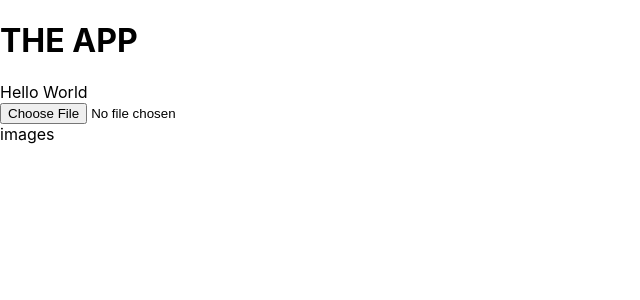
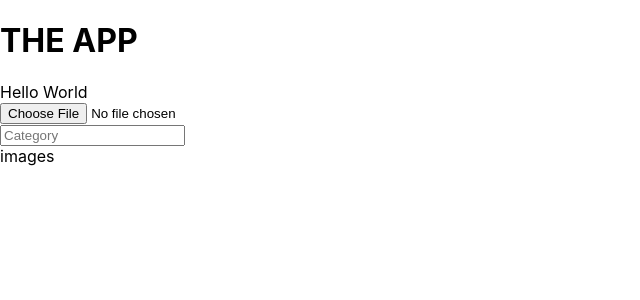
Before and after one commit to htwest/WestGallery, a Next.js app: page / in a window 1280 px wide. Shown: the top 300 px of the page, without its empty margins (0-640 px from the left). Built offline with nearby package versions, Linux system fonts and the light colour scheme; no server answers; the database is empty.

Commit message:
added basic category input to upload form

```diff
--- a/comps/ProgressBar.js
+++ b/comps/ProgressBar.js
@@ -1,9 +1,9 @@
 import { useState, useEffect } from "react";
 import useStorage from "../hooks/useStorage";
 
-const ProgressBar = ({ file, setFile }) => {
-  const { url, progress } = useStorage(file);
-  console.log(progress, url);
+const ProgressBar = ({ file, category, setFile }) => {
+  const { url, progress } = useStorage(file, category);
+  console.log(progress, url, category);
 
   useEffect(() => {
     if (url) {
--- a/comps/UploadForm.js
+++ b/comps/UploadForm.js
@@ -3,6 +3,7 @@ import ProgressBar from "./ProgressBar";
 
 const UploadForm = () => {
   const [file, setFile] = useState(null);
+  const [category, setCategory] = useState(null);
   const [error, setError] = useState(null);
 
   const types = ["image/png", "image/jpeg"];
@@ -11,12 +12,21 @@ const UploadForm = () => {
     // NOTE: currenly only selects one file at a time
     let selected = e.target.files[0];
     if (selected && types.includes(selected.type)) {
-      setFile(selected);
-      setError(null);
+      if (category) {
+        setFile(selected);
+        setError(null);
+      } else {
+        setError("Please Select an Image Category");
+      }
     } else {
       setFile(null);
       setError("Please Select an Image File");
     }
+  };
+
+  const categorySelector = (e) => {
+    let selected = e.target.value;
+    setCategory(selected);
   };
 
   return (
@@ -25,8 +35,15 @@ const UploadForm = () => {
       <div className="output">
         {error ? <div>{error}</div> : null}
         {file ? <div>{file.name}</div> : null}
-        {file ? <ProgressBar file={file} setFile={setFile} /> : null}
+        {file ? (
+          <ProgressBar file={file} category={category} setFile={setFile} />
+        ) : null}
       </div>
+      <input
+        type="text"
+        placeholder="Category"
+        onChange={categorySelector}
+      ></input>
     </form>
   );
 };
--- a/hooks/useStorage.js
+++ b/hooks/useStorage.js
@@ -5,7 +5,7 @@ import {
   timestamp,
 } from "../firebase/config";
 
-const useStorage = (file) => {
+const useStorage = (file, category) => {
   const [progress, setProgress] = useState(0);
   const [error, setError] = useState(null);
   const [url, setUrl] = useState(null);
@@ -28,7 +28,7 @@ const useStorage = (file) => {
         const url = await storageRef.getDownloadURL();
         const createdAt = timestamp();
         // Add properties to DB collection
-        collectionRef.add({ url, createdAt });
+        collectionRef.add({ url, category, createdAt });
         setUrl(url);
       }
     );
```
